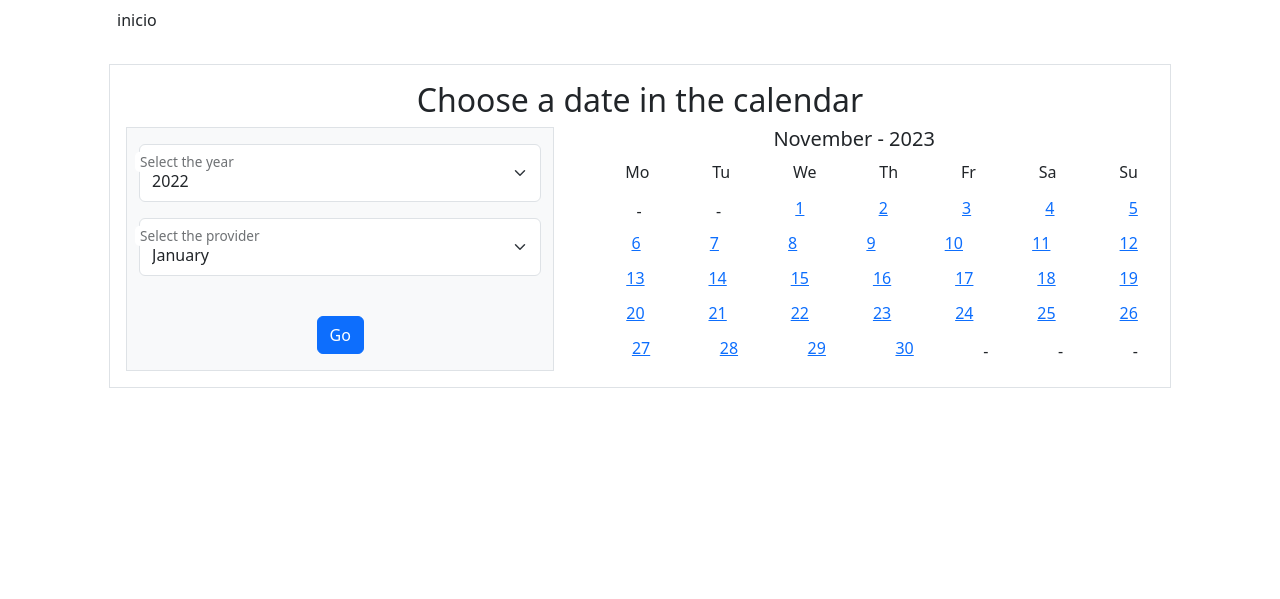
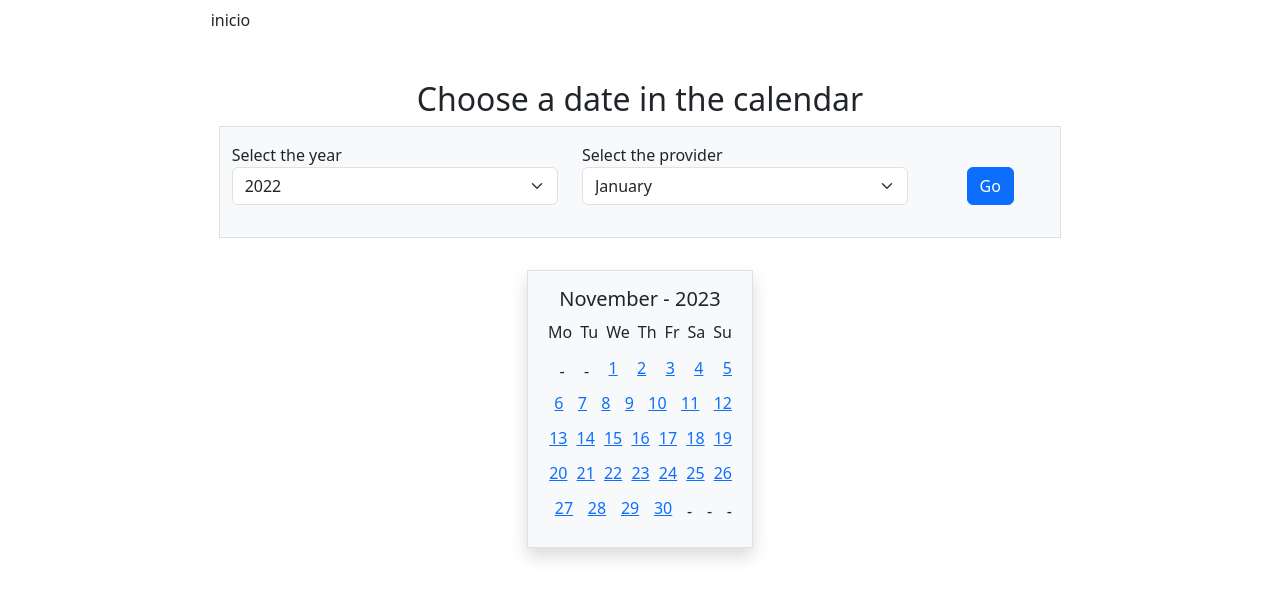
Before and after one commit to fersie7e/sie7e, a Django app: page /security/ in a window 1280 px wide. Shown: the part 56-655 px from the top of the page. Run offline with Django 4.2, Linux system fonts and the light colour scheme.

Commit message:
changed the index interface

```diff
--- a/security/templates/security/index.html
+++ b/security/templates/security/index.html
@@ -8,36 +8,40 @@
         </div>
         <div class="col p-3">
             <!-- SEARCH FORM -->
-            <div class="row border p-3">
+            <div class="row p-3">
                 <h2>Choose a date in the calendar</h2>
-                <div class="col-md-5 bg-light border">
+                <div class="col bg-light border text-start">
                     <form action="{% url 'index' %}" method="post">
                         {% csrf_token %}
                         <div class="row form-group pt-3 pb-3">
-                            <div class="form-floating">
+                            <div class="col-sm-5">
+                                <label for="year">Select the year</label>
                                 <select class="form-select mb-3" name="year">
                                     {% for year in year_choice %}
                                         <option value="{{ year }}">{{ year }}</option>
                                     {% endfor %}
                                 </select>
-                                <label class="text-start" for="venue">Select the year</label>
                             </div>
-                            <div class="form-floating">
+                            <div class="col-sm-5">
+                                <label for="month">Select the provider</label>
                                 <select class="form-select mb-3" name="month">
                                     {% for number,month in months.items %}
                                         <option value="{{ number }}">{{ month }}</option>
                                     {% endfor %}
                                 </select>
-                                <label class="formlabel" for="venue">Select the provider</label>
                             </div>
-                            <div class="col-sm-12 text-center">
-                                <button type="submit" class="btn btn-primary mt-4">Go</button>
+                            <div class="col-sm-2">
+                                <div class="col-sm-12 text-center">
+                                    <button type="submit" class="btn btn-primary mt-4">Go</button>
+                                </div>
                             </div>
                         </div>
                     </form>
                 </div>
+            </div>
+            <div class="row p-3 d-inline-block">
                 <!-- CREATE CALENDAR -->
-                <div class="col-md-7">
+                <div class="col border bg-light shadow p-3">
                     <div class="row text-center">
                             <div class="col"><h5>{{monthtext}} - {{year}}</h5></div>
                     </div>
```
